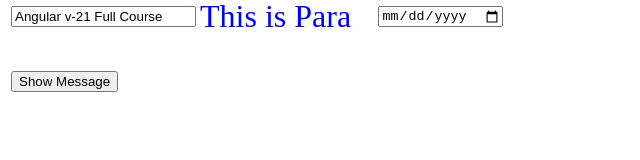
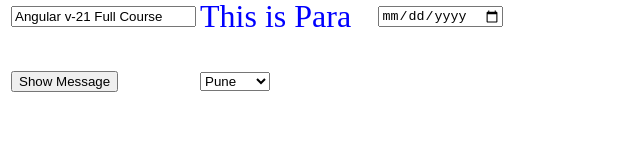
Before and after one commit to chengyus/angular21_tutorial, an Angular app: page / in a window 1280 px wide. Shown: the part 139-299 px from the top of the page, without its empty margins (0-640 px from the left). Built offline with nearby package versions, Linux system fonts and the light colour scheme.

Commit message:
part 2 ; 29:02; change event

```diff
--- a/src/app/components/data-binding/data-binding.html
+++ b/src/app/components/data-binding/data-binding.html
@@ -26,6 +26,14 @@
       <td>
         <button (click)="showWelcomeMessage()">Show Message</button>
       </td>
+      <td>
+        <select (change)="onStateChanged()">
+          <option>Pune</option>
+          <option>Mumbai</option>
+          <option>Nagpur</option>
+          <option>Jaipur</option>
+        </select>
+      </td>
     </tr>
   </tbody>
 </table>
--- a/src/app/components/data-binding/data-binding.ts
+++ b/src/app/components/data-binding/data-binding.ts
@@ -15,4 +15,8 @@ export class DataBinding {
   showWelcomeMessage() {
     alert("Welcome to Angular 21")
   }
+
+  onStateChanged() {
+    alert("State Changed")
+  }
 }
```
